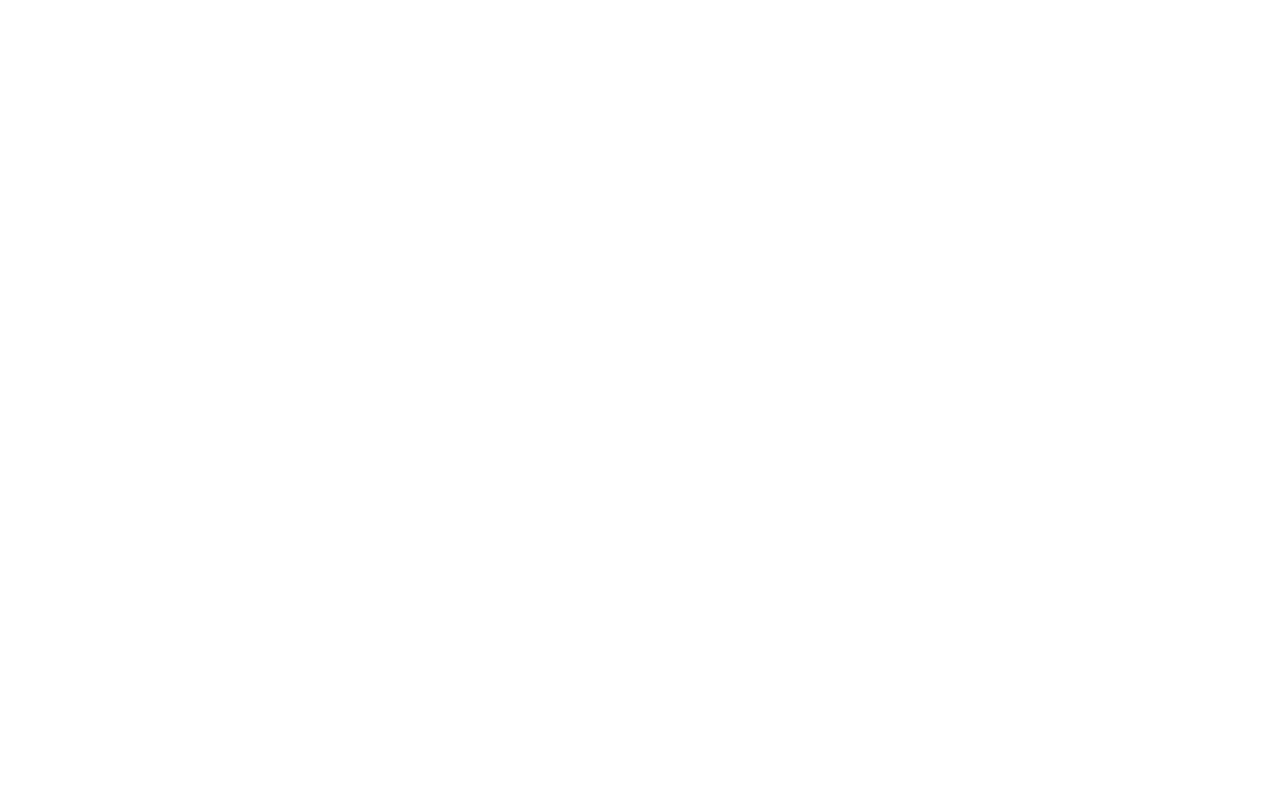
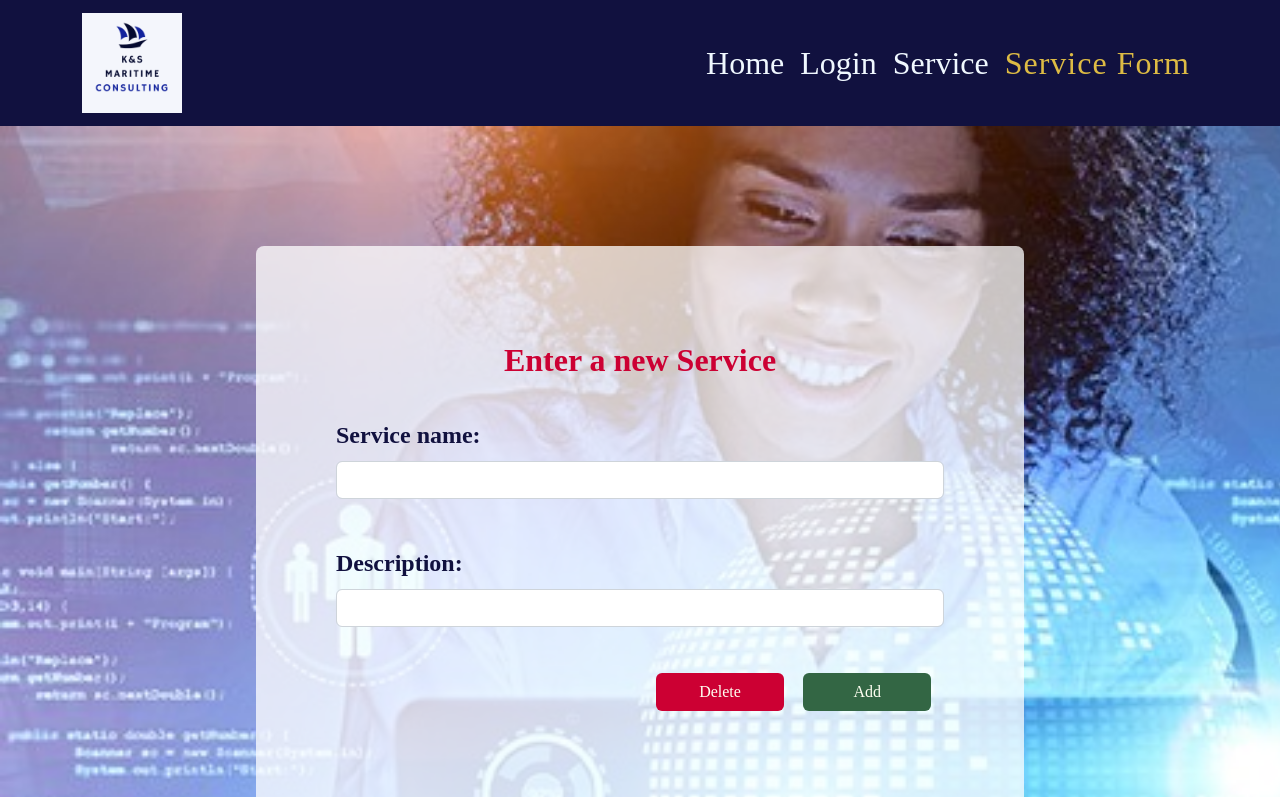
Before and after one commit to CarenSalles/K-S-Maritime-Consulting, a Vue app in the folder src/main/frontend/: page /serviceform in a window 1280 px wide. Before the commit this address had no page. Shown: the top 797 px of the page. Built offline with nearby package versions, Linux system fonts and the light colour scheme.

Commit message:
ServiceForm component and view created

```diff
--- a/src/main/frontend/src/App.vue
+++ b/src/main/frontend/src/App.vue
@@ -1,11 +1,13 @@
 <script setup>
-import { RouterLink, RouterView } from 'vue-router'
-
+import { RouterView } from "vue-router";
+import NavbarComponent from "./components/NavbarComponent.vue";
+import FooterComponent from "./components/FooterComponent.vue";
 </script>
 
 <template>
-
+  <NavbarComponent />
   <RouterView />
+  <FooterComponent />
 
 </template>
 
--- a/src/main/frontend/src/assets/sass/global.scss
+++ b/src/main/frontend/src/assets/sass/global.scss
@@ -0,0 +1,16 @@
+* {
+    margin: 0;
+    padding: 0;
+    list-style: none;
+    box-sizing: border-box;
+
+    body {
+        background: #fffff2;
+        font-family: 'Libre Baskerville', serif;
+        min-height: 100vh;
+
+        h1, h3 {
+            color:#cc0033 ;
+        }
+    }
+}
--- a/src/main/frontend/src/components/FooterComponent.vue
+++ b/src/main/frontend/src/components/FooterComponent.vue
@@ -35,11 +35,16 @@
             >Service</RouterLink
           >
         </li>
+        <li>
+          <RouterLink class="nav-link" to="/serviceform"
+            >Service Form</RouterLink
+          >
+        </li>
     </ul>
     </div>
     <div class="footer__container-social-media">
       <a
-        href=" https://www.facebook.com/profile.php?id=100051181520137"
+        href="https://www.linkedin.com/in/carensalles"
         target="_blank"
         ><img
           class="image-icon icons"
@@ -81,7 +86,6 @@
 
   &__container-log {
     img {
-    //   width: 237px;
       width: 8vh;
       min-width: 140px;
       margin-bottom: 2vh;
--- a/src/main/frontend/src/components/FormServiceComponent.vue
+++ /dev/null
@@ -1,3 +0,0 @@
-<script setup>
-
-</script>
--- a/src/main/frontend/src/components/NavbarComponent.vue
+++ b/src/main/frontend/src/components/NavbarComponent.vue
@@ -35,6 +35,9 @@
           <li class="nav-item">
             <RouterLink to="/service" class="nav-link">Service</RouterLink>
           </li>
+          <li class="nav-item">
+            <RouterLink to="/serviceform" class="nav-link">Service Form</RouterLink>
+          </li>
         </ul>
       </div>
     </div>
--- /dev/null
+++ b/src/main/frontend/src/components/ServiceFormComponent.vue
@@ -0,0 +1,118 @@
+<script setup>
+
+</script>
+
+<template>
+    <form class="wrapper">
+    <h1>Enter a new Service</h1>
+    <div class="mb-3">
+      <label for="exampleInputEmail1" class="form-label">Service name:</label>
+      <input
+        type="email"
+        class="form-control"
+        id="exampleInputEmail1"
+        aria-describedby="emailHelp"
+      />
+    </div>
+    <div class="mb-3">
+      <label for="exampleInputPassword1" class="form-label">Description:</label>
+      <input type="password" class="form-control" id="exampleInputPassword1" />
+    </div>
+    <div class="btn-container">
+      <button type="submit" id="btn-delete" class="btn btn">Delete</button>
+      <button type="submit" id="btn-send" class="btn btn">Add</button>
+    </div>
+  </form>
+</template>
+
+<style lang="scss" scoped>
+body {
+  .wrapper {
+    width: 92%;
+    height: 60%;
+    margin: 5em;
+    padding: 5em;
+    background-color: rgba(255, 255, 255, 0.75);
+    border-radius: 0.5em;
+    display: flex;
+    flex-direction: column;
+    justify-content: space-around;
+
+    h1 {
+      text-align: center;
+      font-weight: bold;
+      font-size: 4vh;
+    }
+
+    .form-label {
+      color: rgb(17, 17, 63);
+      font-weight: bold;
+      font-size: 3vh;
+    }
+
+    #btn-delete {
+      background-color:#cc0033;
+      width: 20vw;
+      color: #fffff2;
+      font-size: 2vh;
+    }
+
+    #btn-send {
+      background-color:#336644;
+      width: 20vw;
+      color: #fffff2;
+      font-size: 2vh;
+    }
+    .btn-container {
+      display: flex;
+      justify-content: space-around;
+      gap: 1.5vw;
+      margin-right: 1vw;
+    }
+  }
+}
+
+@media (min-width: 1024px) {
+  body {
+    .wrapper {
+      width: 60%;
+      height: 70%;
+      margin: 5em;
+      padding: 5em;
+      background-color: rgba(255, 255, 255, 0.75);
+      border-radius: 0.5em;
+      display: flex;
+      flex-direction: column;
+      justify-content: space-around;
+
+      h1 {
+        text-align: center;
+        font-weight: bold;
+      }
+
+      .form-label {
+        color: rgb(17, 17, 63);
+        font-weight: bold;
+      }
+
+      #btn-delete {
+        background-color: #cc0033;
+        width: 10vw;
+        color: #fffff2;
+      }
+
+      #btn-send {
+        background-color: #336644;
+        width: 10vw;
+        color: #fffff2;
+      }
+      .btn-container {
+        display: flex;
+        justify-content: flex-end;
+        gap: 1.5vw;
+        margin-right: 1vw;
+      }
+    }
+  }
+}
+</style>
--- a/src/main/frontend/src/router/index.js
+++ b/src/main/frontend/src/router/index.js
@@ -19,6 +19,11 @@
       name: 'service',
       component: () => import ('../views/ServiceView.vue')
     },
+    {
+      path: '/serviceform',
+      name: 'serviceform',
+      component: () => import ('../views/ServiceFormView.vue')
+    },
   ]
 })
 
--- a/src/main/frontend/src/views/HomeView.vue
+++ b/src/main/frontend/src/views/HomeView.vue
@@ -2,12 +2,12 @@
 import NavbarComponent from '../components/NavbarComponent.vue';
 import CarouselComponent from '../components/CarouselComponent.vue';
 import FooterComponent from '../components/FooterComponent.vue';
+
+
 </script>
 
 <template>
   <main>
-    <NavbarComponent />
     <CarouselComponent />
-    <FooterComponent />
   </main>
 </template>
--- /dev/null
+++ b/src/main/frontend/src/views/ServiceFormView.vue
@@ -0,0 +1,25 @@
+<script setup>
+import ServiceFormComponent from '../components/ServiceFormComponent.vue';
+
+</script>
+
+<template>
+     <div class="view-container">
+        <ServiceFormComponent />
+
+     </div>
+</template>
+
+<style lang="scss" scoped>
+.view-container{
+
+background-image: url("../assets/images/digital-transformation.jpg");
+height: 100vh;
+display: flex;
+flex-direction: row;
+justify-content: center;
+align-items: center;
+background-repeat: no-repeat;
+background-size: cover;
+}
+</style>
```
